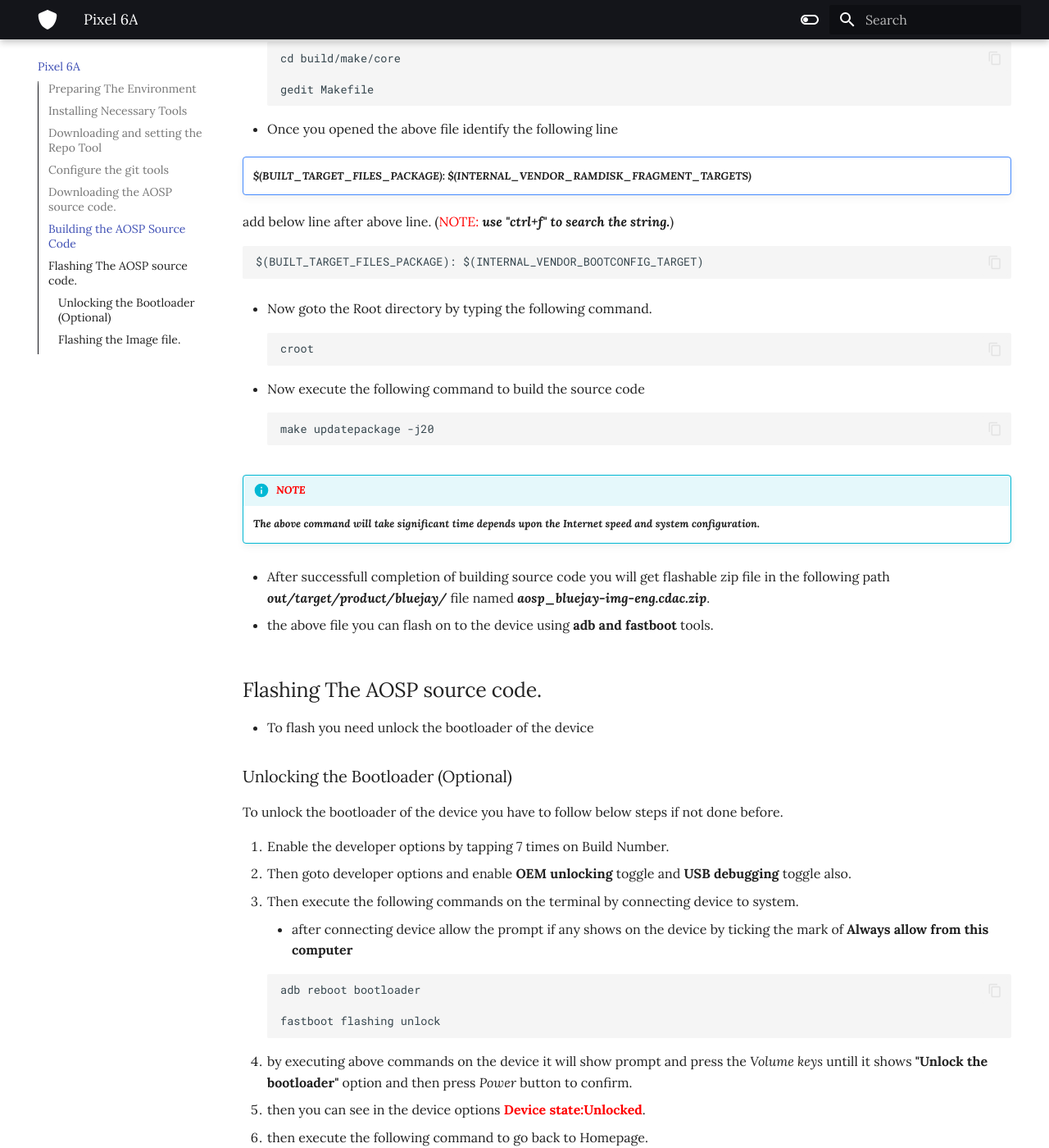
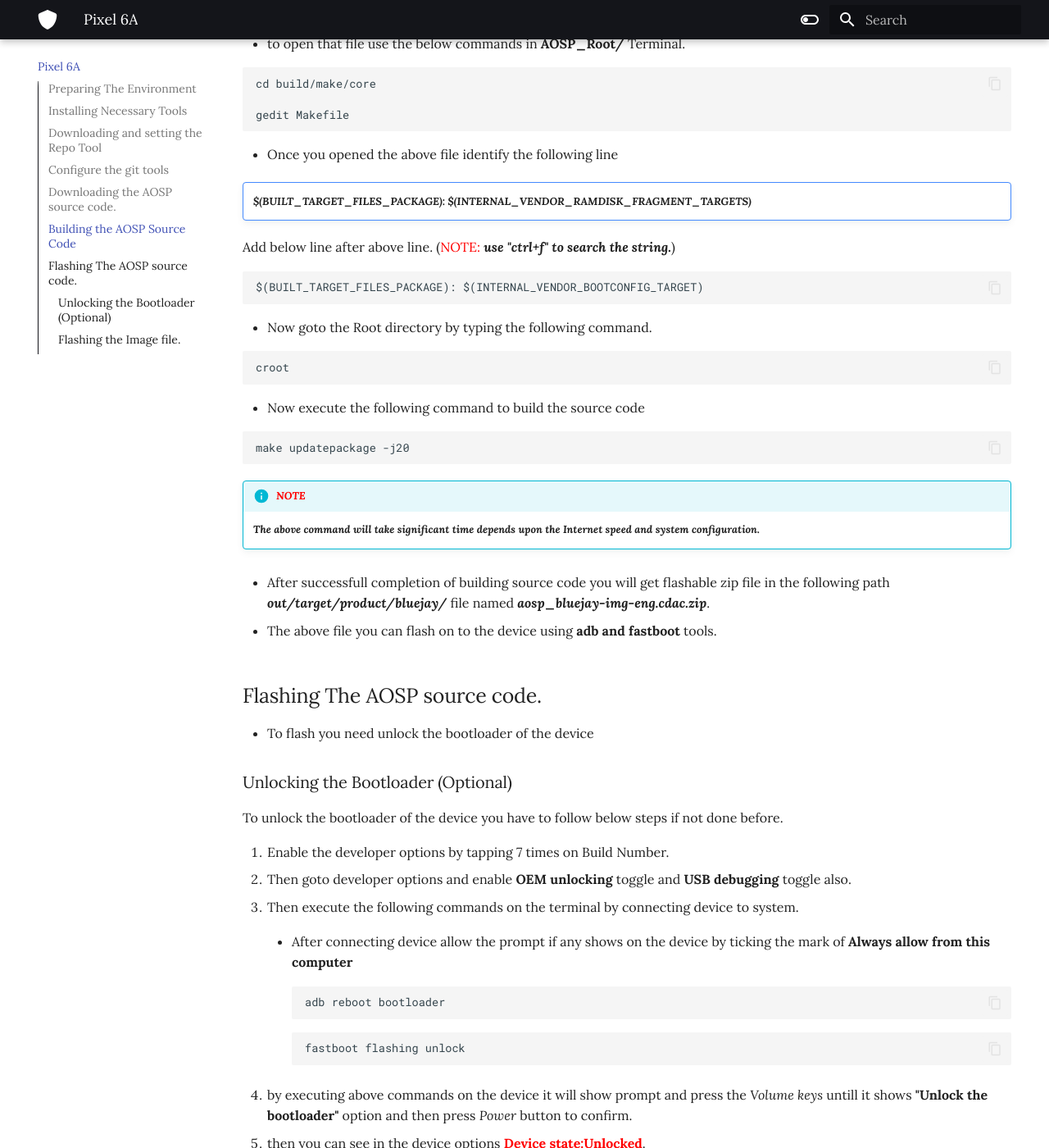
Before and after one commit to IlaveniRanjith/AOSP_docs, an MkDocs documentation site: the page built from docs/index.md, in a window 1280 px wide and 1400 px high, scrolled down 3438 px. Shown: the whole window at 82% size. Built offline with MkDocs 1.6.1 and Material for MkDocs 9.7.7, drawn with Linux system fonts in a browser that asks for light colours.

````diff
--- a/docs/index.md
+++ b/docs/index.md
@@ -3,15 +3,20 @@
 * ***Building And Flashing AOSP for Pixel 6A (Bluejay)***
 
 ## Preparing The Environment
-*  We need to keep our packages up to date to avoid errors due to older ones.
+
+* We need to keep our packages up to date to avoid errors due to older ones.
 
 ```cmd
 sudo apt update
+```
+
+```cmd
 sudo apt upgrade
 ```
 
 ## Installing Necessary Tools
-*  To build and flash our device we need some tools to convert source code into binary file for that we need to execute the below command.
+
+* To build and flash our device we need some tools to convert source code into binary file for that we need to execute the below command.
 
 ```cmd
 sudo apt install openssh-server screen python git openjdk-8-jdk android-tools-adb bc bison build-essential \
@@ -19,72 +24,94 @@ curl flex g++-multilib gcc-multilib gnupg gperf imagemagick lib32ncurses-dev lib
 liblz4-tool libncurses5-dev libsdl1.2-dev libssl-dev libxml2 libxml2-utils lzop pngcrush rsync schedtool \
 squashfs-tools xsltproc yasm zip zlib1g-dev libtinfo5 libncurses5
 ```
+
 ## Downloading and setting the Repo Tool
-*  When we download Android source code from google, it has hundreds of git repositories. We need to handle those files for that we need a tool called repo tool, to download and set the path execute the following code.
+
+* When we download Android source code from google, it has hundreds of git repositories. We need to handle those files for that we need a tool called repo tool, to download and set the path execute the following code.
+
+```cmd
+sudo wget 'https://storage.googleapis.com/git-repo-downloads/repo' -P /usr/local/sbin/
 ```
-sudo wget 'https://storage.googleapis.com/git-repo-downloads/repo' -P /usr/local/sbin/
 
+```cmd
 sudo chmod a+x /usr/local/sbin/repo
 ```
-*  We can test the repo tool by typing  ***repo*** . If we get the following, it should work.
+
+* We can test the repo tool by typing ***repo***. If we get the following, it should work.
 !!! new ""
     error: repo is not installed.  Use "repo init" to install it here.
 
 ## Configure the git tools
-*  Now we need to Configure the git tools by executing following commands
-```
+
+* Now we need to Configure the git tools by executing following commands
+
+```cmd
 git config --global user.email "you@example.com"
 
 git config --global user.name "Your Name"
 ```
+
 ## Downloading the AOSP source code.
-*  Create a folder in our system and download the aosp source code in it.
-*  Make a note of the branch and build the id of the device which we want to build and flash.
-    *  Build Information for Pixel 6A (Bluejay)
-    *  Branch : ***SD2A.220601.001.A1***
-    *  Build TAG: ***android-12.1.0_r12***
+
+* Create a folder in our system and download the aosp source code in it.
+* Make a note of the branch and build the id of the device which we want to build and flash.
+  * Build Information for Pixel 6A (Bluejay)
+  * Branch : ***SD2A.220601.001.A1***
+  * Build TAG: ***android-12.1.0_r12***
 
     For Code Names and branches see here [CodeNames](https://source.android.com/setup/start/build-numbers).
 
     For device specific vendor binaries see here [DriverBinaries](https://developers.google.com/android/drivers#bluejaysd2a.220601.001.a1 ).
 
-*  To create folder enter the following commands in terminal
-```
+* To create folder enter the following commands in terminal
+
+```cmd
 mkdir ~/AOSP_Root
 ```
-*  To change the directory from current directory
-```
+
+* To change the directory from current directory
+
+```cmd
 cd ~/AOSP_Root
 ```
-*  This command will initialize the sources that are required for the branch mentioned after the b tag.
-```
+
+* This command will initialize the sources that are required for the branch mentioned after the b tag.
+
+```cmd
 repo init -u https://android.googlesource.com/platform/manifest -b android-12.1.0_r12
 ```
-*  If you are concern about space then use the following command with additional parameter ***"--depth=1"***
-```
+
+* If you are concern about space then use the following command with additional parameter ***"--depth=1"***
+
+```cmd
 repo init -u https://android.googlesource.com/platform/manifest -b android-12.1.0_r12 --depth=1
 ```
-*  By executing the following command you can download the source code
-```
+
+* By executing the following command you can download the source code
+
+```cmd
 repo sync -j30
 ```
+
 !!! info "<span style="color:Red">*NOTE*</span>"
     ***The above command will take significant time depends upon the Internet speed and system configuration.***
 <!-- <span style="color:Red">NOTE:</span> ***The above command will take significant time depends upon the Internet speed and system configuration.*** -->
 
-*  After downloading the source code you need to download the Device specific vendor binaries From here [DriverBinaries](https://dl.google.com/dl/android/aosp/google_devices-bluejay-sd2a.220601.001.a1-0145bbe6.tgz) and download the correct binary file using build id and branch.
+* After downloading the source code you need to download the Device specific vendor binaries From here [DriverBinaries](https://dl.google.com/dl/android/aosp/google_devices-bluejay-sd2a.220601.001.a1-0145bbe6.tgz) and download the correct binary file using build id and branch.
 
-*  After downloading Binaries Place them in the ***AOSP_Root/*** directory and extract the tar zip file using the following command.
-```
+* After downloading Binaries Place them in the ***AOSP_Root/*** directory and extract the tar zip file using the following command.
+
+```cmd
 tar -xzf google_devices-bluejay-sd2a.220601.001.a1-0145bbe6.tgz
 ```
 
-After extracting the above file you will get on shell script file named ***extract-google_devices-bluejay.sh***. execute the script file using following command.
-```
+* After extracting the above file you will get on shell script file named ***extract-google_devices-bluejay.sh***. execute the script file using following command.
+
+```cmd
 ./extract-google_devices-bluejay.sh
 ```
 
-*  While executing these file, you need to type **I ACCEPT** when prompted in order to execute these successfully.
+* While executing these file, you need to type **I ACCEPT** when prompted in order to execute these successfully.
 
 Now successfully downloaded the full source code now we need to Build the source code.
 
@@ -94,17 +121,21 @@ Now successfully downloaded the full source code now we need to Build the source
     Before executing below commands make sure you are in ***AOSP_Root/*** Directory.
 <!-- <span style="color:Red">NOTE:</span> ***Before executing below commands make sure you are in*** **AOSP_Root/** ***Directory.*** -->
 
-*  By executing following command all essential definitions provided by envsetup.sh are loaded into the current shell.
-```
+* By executing following command all essential definitions provided by envsetup.sh are loaded into the current shell.
+
+```cmd
 source build/envsetup.sh
 ```
+
 * now you need to execute the following command to select the device specific build target.
-```
+
+```cmd
 lunch
 ```
-*  the above command will show the list of avialable devices build targets you need to select your device specific target by typing corresponding number or name of the target ( in my case it is ***aosp_bluejay-userdebug*** )
 
-```
+* the above command will show the list of avialable devices build targets you need to select your device specific target by typing corresponding number or name of the target ( in my case it is ***aosp_bluejay-userdebug*** )
+
+```cmd
 aosp_bluejay-userdebug
 ```
 
@@ -112,36 +143,42 @@ aosp_bluejay-userdebug
     <span style="color:green"> ***do the below changes Specific to my branch and device***</span>
 <!-- <span style="color:Red">**NOTE:**</span>  <span style="color:green"> ***do the below changes particular to my branch and device***</span> -->
 
-*  After lunch command execute the following command to build **otatools** which are required to build and package the flashable zip file.
-```
+* After lunch command execute the following command to build **otatools** which are required to build and package the flashable zip file.
+
+```cmd
 make otatools -j20
 ```
-*  After above command you need to modify the following file to build the **vendor-bootconfig.img** image file which is required in android 12 builds, but the target line is missing in my branch and device source code.
 
-*  File Path:  **AOSP_Root/build/make/core/Makefile**
-*  to open that file use the below commands in **AOSP_Root/** Terminal.
-```mk
+* After above command you need to modify the following file to build the **vendor-bootconfig.img** image file which is required in android 12 builds, but the target line is missing in my branch and device source code.
+
+* File Path:  **AOSP_Root/build/make/core/Makefile**
+* to open that file use the below commands in **AOSP_Root/** Terminal.
+
+```cmd
 cd build/make/core
 
 gedit Makefile
 ```
-*  Once you opened the above file identify the following line
+
+* Once you opened the above file identify the following line
 !!! new ""
     ***$(BUILT_TARGET_FILES_PACKAGE): $(INTERNAL_VENDOR_RAMDISK_FRAGMENT_TARGETS)***
 
+Add below line after above line. (<span style="color:Red">NOTE:</span> ***use "ctrl+f" to search the string.***)
 
-add below line after above line. (<span style="color:Red">NOTE:</span> ***use "ctrl+f" to search the string.***)
-```mk
+```cmd
 $(BUILT_TARGET_FILES_PACKAGE): $(INTERNAL_VENDOR_BOOTCONFIG_TARGET)
 ```
 
-*  Now goto the Root directory by typing the following command.
-```
+* Now goto the Root directory by typing the following command.
+
+```cmd
 croot
 ```
 
-*  Now execute the following command to build the source code
-```
+* Now execute the following command to build the source code
+
+```cmd
 make updatepackage -j20
 ```
 
@@ -149,34 +186,35 @@ make updatepackage -j20
     ***The above command will take significant time depends upon the Internet speed and system configuration.***
 <!-- <span style="color:Red">NOTE:</span> ***The above command will take significant time depends upon the Internet speed and system configuration.*** -->
 
-*  After successfull completion of building source code you will get flashable zip file in the following path ***out/target/product/bluejay/*** file named ***aosp_bluejay-img-eng.cdac.zip***.
+* After successfull completion of building source code you will get flashable zip file in the following path ***out/target/product/bluejay/*** file named ***aosp_bluejay-img-eng.cdac.zip***.
 
-*  the above file you can flash on to the device using **adb and fastboot** tools.
+* The above file you can flash on to the device using **adb and fastboot** tools.
 
 ## Flashing The AOSP source code.
 
-*  To flash you need unlock the bootloader of the device
+* To flash you need unlock the bootloader of the device
 
 ### Unlocking the Bootloader (Optional)
 
 To unlock the bootloader of the device you have to follow below steps if not done before.
 
 1. Enable the developer options by tapping 7 times on Build Number.
-2.  Then goto developer options and enable **OEM unlocking** toggle and **USB debugging** toggle also.
-3.  Then execute the following commands on the terminal by connecting device to system.
-       *  after connecting device allow the prompt if any shows on the device by ticking the mark of **Always allow from this computer**
+2. Then goto developer options and enable **OEM unlocking** toggle and **USB debugging** toggle also.
+3. Then execute the following commands on the terminal by connecting device to system.
+       *  After connecting device allow the prompt if any shows on the device by ticking the mark of **Always allow from this computer**
+        ```cmd
+        adb reboot bootloader
+        ```
 
-    ```cmd
-    adb reboot bootloader
+        ```cmd
+        fastboot flashing unlock
+        ```
 
-    fastboot flashing unlock
-    ```
+4. by executing above commands on the device it will show prompt and press the *Volume keys* untill it shows **"Unlock the bootloader"** option and then press *Power* button to confirm.
 
-4.  by executing above commands on the device it will show prompt and press the *Volume keys* untill it shows **"Unlock the bootloader"** option and then press *Power* button to confirm.
-
-5.  then you can see in the device options <span style="color:Red">**Device state:Unlocked**</span>.
-6.  then execute the following command to go back to Homepage.
-        ```
+5. then you can see in the device options <span style="color:Red">**Device state:Unlocked**</span>.
+6. then execute the following command to go back to Homepage.
+        ```cmd
         fastboot reboot
         ```
 
@@ -184,15 +222,16 @@ To unlock the bootloader of the device you have to follow below steps if not don
 
 ### Flashing the Image file.
 
-*  To Flash image file executing the below commands in **AOSP_Root/** directory.
+* To Flash image file executing the below commands in **AOSP_Root/** directory.
 
-```
+```cmd
 adb reboot bootloader
 
 fastboot -w update out/target/product/bluejay/aosp_bluejay-img-eng.cdac.zip
 ```
+
 !!! danger "<span style="color:Red">*NOTE*</span>"
     ***Don't Remove your device until the above command executed sucessfully.***
 <!-- <span style="color:Red">NOTE:</span> ***Don't Remove your device until the above command executed sucessfully.*** -->
 
-*  After successfull completion of above command you will redirect to Homepage of your device of custom ROM.
+* After successfull completion of above command you will redirect to Homepage of your device of custom ROM.
````
Also changed, not shown: docs/Pixel_7a.md (+86 -54 lines).
